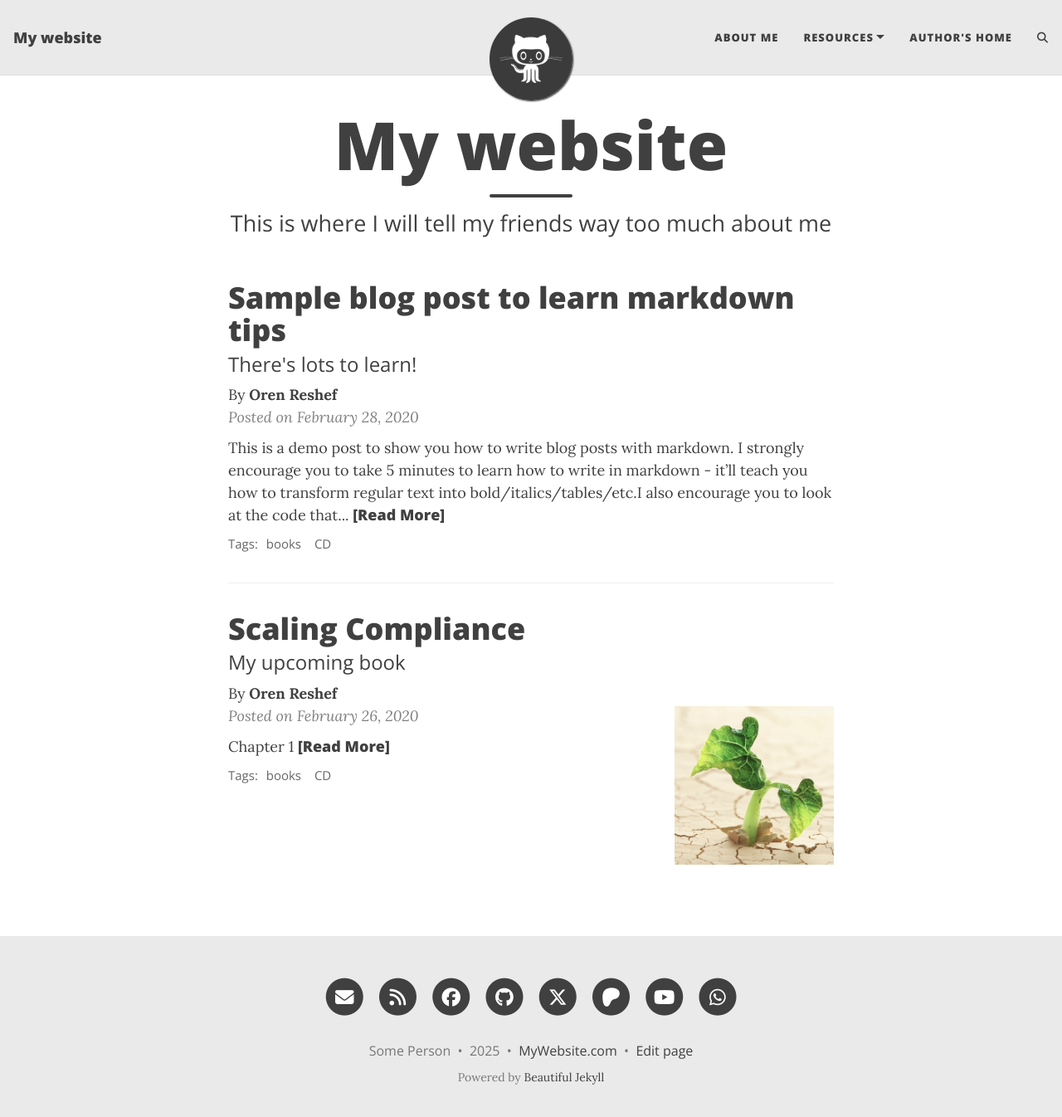
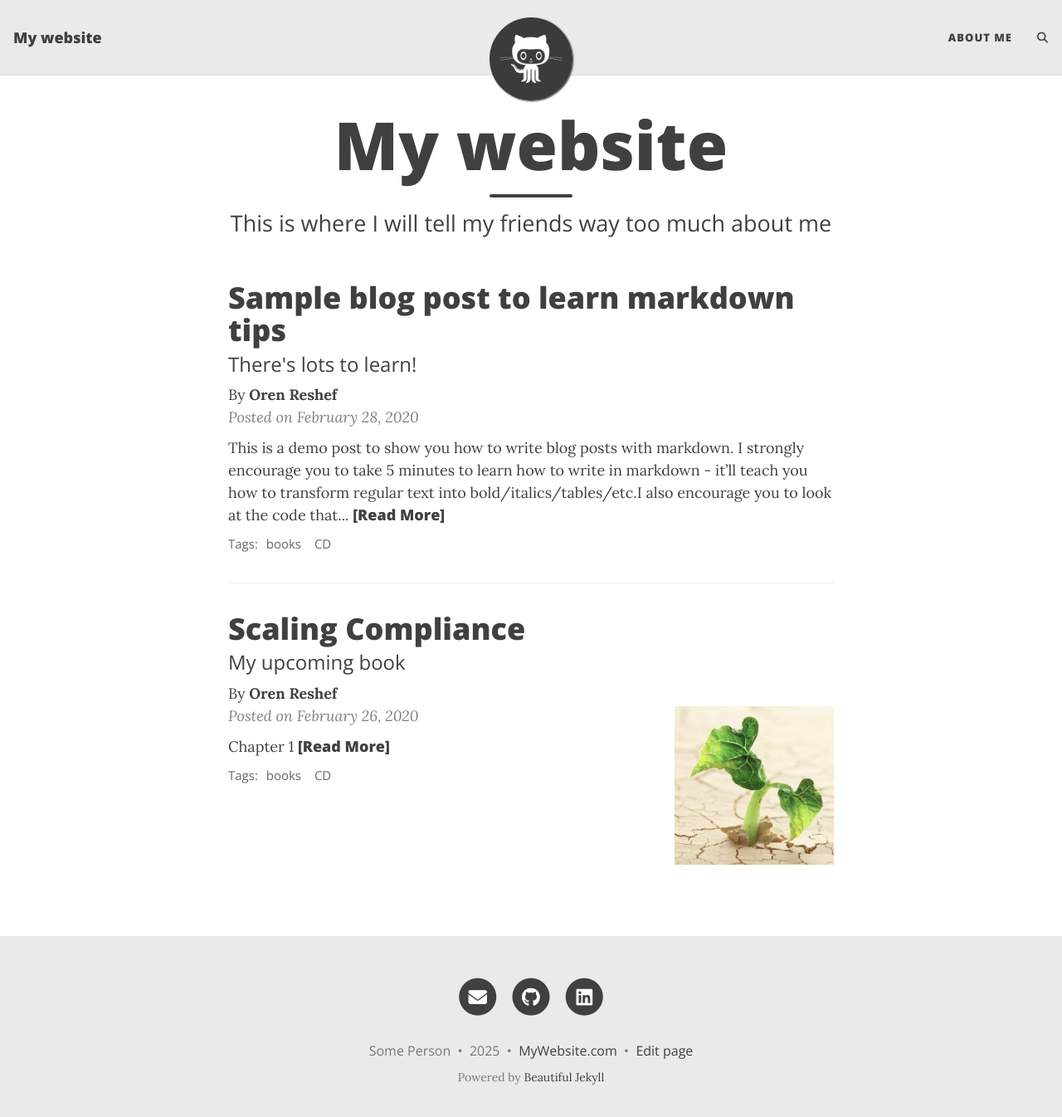
Before and after one commit to oren-reshef/thefelix2.0, a Jekyll site: the page built from index.html, in a window 1280 px wide and 1359 px high. Shown: the top 1346 px of the window at 83% size. Built offline with Jekyll 4.4.1, drawn with Linux system fonts in a browser that asks for light colours; the list of posts is cut into pages by our own code; comment, search, counter and statistics services are not loaded; some of the changed lines change nothing that is shown.

Commit message:
clean _config

```diff
--- a/_config.yml
+++ b/_config.yml
@@ -21,10 +21,10 @@ author: Some Person
 
 navbar-links:
   About Me: "aboutme"
-  Resources:
-    - Beautiful Jekyll: "https://beautifuljekyll.com"
-    - Learn markdown: "https://www.markdowntutorial.com/"
-  Author's home: "https://deanattali.com"
+  #Resources:
+  #  - Beautiful Jekyll: "https://beautifuljekyll.com"
+  #  - Learn markdown: "https://www.markdowntutorial.com/"
+  #Author's home: "https://deanattali.com"
 
 ################
 # --- Logo --- #
@@ -50,43 +50,11 @@ round-avatar: true
 # You can change the order that they show up on the page by changing the order here.
 # Uncomment the links you want to show and add your information to each one.
 social-network-links:
-  email: "someone@example.com"
-  rss: true  # remove this line if you don't want to show an RSS link at the bottom
-  facebook: deanattali
-  github: daattali
-  twitter: daattali
-  patreon: DeanAttali
-  youtube: "@daattali"
-  whatsapp: 15551212
-#  medium: yourname
-#  reddit: yourname or r/yoursubreddit
-#  linkedin: daattali
-#  xing: yourname
-#  stackoverflow: "3943160/daattali"
-#  snapchat: deanat78
-#  instagram: deanat78
-#  spotify: yourname
-#  telephone: +14159998888
-#  steam: deanat78
-#  twitch: yourname
-#  yelp: yourname
-#  telegram: yourname
-#  calendly: yourname
-#  mastodon: instance.url/@username
-#  bluesky: yourname
-#  ORCID: your ORCID ID
-#  google-scholar: your google scholar
-#  discord: "invite_code" or "users/userid" or "invite/invite_code"
-#  kaggle: yourname
-#  hackerrank: yourname
+  email: "orenreshef@duck.com"
+  github: oren-reshef
+  linkedin: oren-reshef
 #  gitlab: yourname
-#  itchio: yourname
-#  untappd: yourname
-#  strava: youruserid
 
-# If you want your website to generate an RSS feed, provide a description
-# The URL for the feed will be https://<your_website>/feed.xml
-rss-description: This website is a virtual proof that I'm awesome
 
 ###########################
 # --- General options --- #
@@ -94,11 +62,7 @@ rss-description: This website is a virtual proof that I'm awesome
 
 # Select which social network share links to show in posts
 share-links-active:
-  twitter: true
-  facebook: true
   linkedin: true
-  vk: false
-  reddit: false
 
 # How to display the link to your website in the footer
 # Remove this if you don't want a link in the footer
```
